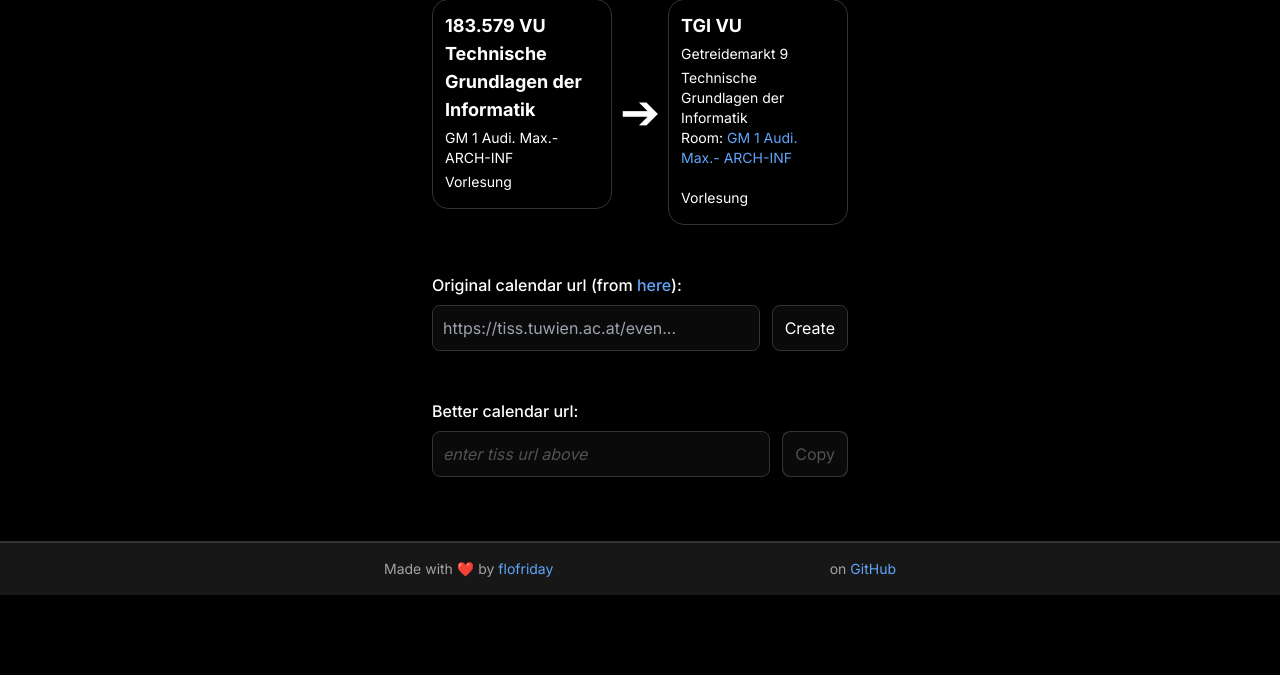
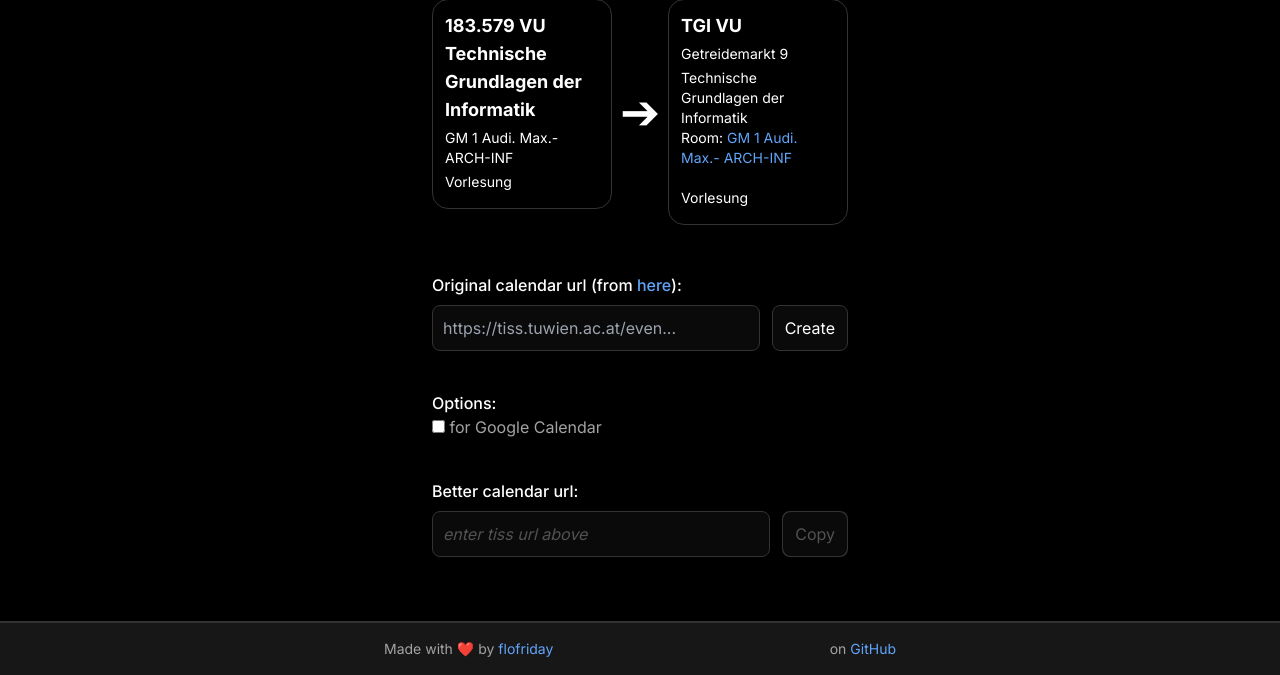
Before and after one commit to flofriday/better-tiss-calendar, a Flask app: page / in a window 1280 px wide. Shown: the part 326-1001 px from the top of the page. Before the commit the page ends 921 px from the top, so only its background shows below. Run offline with Flask 3, Linux system fonts and the light colour scheme; style sheets or scripts are compiled from the project's sources.

Commit message:
Add google calendar option
Most of the backend work was already done this is mostly showing the
option in the frontend.

```diff
--- a/app.py
+++ b/app.py
@@ -53,8 +53,10 @@ def icalendar():
     if locale is None:
         return "No locale provided", 400
 
+    is_google = "google" in request.args.keys()
+
     url = f"https://tiss.tuwien.ac.at/events/rest/calendar/personal?token={token}&locale={locale}"
     cal = tiss.get_calendar(url)
-    cal = improve_calendar(cal)
+    cal = improve_calendar(cal, google_cal=is_google)
 
     return cal.to_ical(), 200, {"Content-Type": "text/calendar; charset=utf-8"}
--- a/static/home.js
+++ b/static/home.js
@@ -7,6 +7,10 @@ const betterText = document.getElementById("better_url");
 const betterTextPlaceholder = document.getElementById("better_url_placeholder");
 const errorText = document.getElementById("error_message");
 const copyText = document.getElementById("copy_feedback");
+const googleCheck = document.getElementById("is_google");
+
+let isDisabled = true;
+let currentUrl = "";
 
 window.onload = () => {
   copyBtn.disabled = true;
@@ -24,6 +28,11 @@ verifyBtn.onclick = async () => {
   await verify(urlText.value.trim());
 };
 
+googleCheck.onchange = () => {
+  if (isDisabled) return;
+  setBetterUrl(currentUrl);
+};
+
 copyBtn.onclick = () => {
   if (copyBtn.disabled) return;
 
@@ -37,6 +46,7 @@ copyBtn.onclick = () => {
 };
 
 async function verify(url) {
+  currentUrl = url;
   try {
     const response = await fetch(`/verify?url=${encodeURIComponent(url)}`);
     if (response.ok) {
@@ -55,6 +65,7 @@ async function verify(url) {
 }
 
 function disableBetterUrl() {
+  isDisabled = true;
   errorText.classList.add("invisible");
   betterText.classList.add("hidden");
   betterTextPlaceholder.classList.remove("hidden");
@@ -67,6 +78,7 @@ function setErrorMessage(message) {
 }
 
 function setBetterUrl(originalUrl) {
+  isDisabled = false;
   errorText.classList.add("invisible");
   betterText.classList.remove("hidden");
   betterTextPlaceholder.classList.add("hidden");
@@ -78,9 +90,12 @@ function setBetterUrl(originalUrl) {
   const locale = searchParams.get("locale");
 
   const domain = window.location.origin;
-  const better_url = `${domain}/personal.ics?token=${encodeURIComponent(
+  let betterUrl = `${domain}/personal.ics?token=${encodeURIComponent(
     token
   )}&locale=${encodeURIComponent(locale)}`;
+  if (googleCheck.checked) {
+    betterUrl += "&google";
+  }
 
-  betterText.innerText = better_url;
+  betterText.innerText = betterUrl;
 }
--- a/templates/home.html
+++ b/templates/home.html
@@ -67,6 +67,18 @@
                 </div>
             </div>
 
+            <div class="w-full text-start pb-8">
+                <div class="font-medium">
+                    Options:
+                </div>
+
+                <input type="checkbox" name="Hey there" id="is_google">
+                <label for="is_google" class="text-neutral-400">for Google Calendar</label>
+                <!-- <br>
+                <input type="checkbox" name="Hey there" id="shorthand" checked>
+                <label for="shorthand" class="text-neutral-400">use shorthands</label> -->
+            </div>
+
             <!--Better URL-->
             <div class="w-full text-start mt-2">
                 <div class="w-full">
@@ -84,7 +96,8 @@
                                 class="flex-1 overflow-hidden bg-neutral-950 border border-[color:#333] rounded-lg p-2.5">
                                 <div id="better_url_placeholder" class="text-neutral-600 italic">enter tiss url above
                                 </div>
-                                <div id="better_url" class="w-full whitespace-nowrap overflow-clip hidden"></div>
+                                <div id="better_url"
+                                    class="w-full whitespace-nowrap overflow-y-scroll no-scrollbar hidden"></div>
                             </div>
 
 
--- a/templates/template.css
+++ b/templates/template.css
@@ -32,3 +32,18 @@ a {
 .flyaway {
   animation: 1.5s ease-out 0s 1 flyaway;
 }
+
+@layer utilities {
+  @variants responsive {
+    /* Hide scrollbar for Chrome, Safari and Opera */
+    .no-scrollbar::-webkit-scrollbar {
+      display: none;
+    }
+
+    /* Hide scrollbar for IE, Edge and Firefox */
+    .no-scrollbar {
+      -ms-overflow-style: none; /* IE and Edge */
+      scrollbar-width: none; /* Firefox */
+    }
+  }
+}
```
